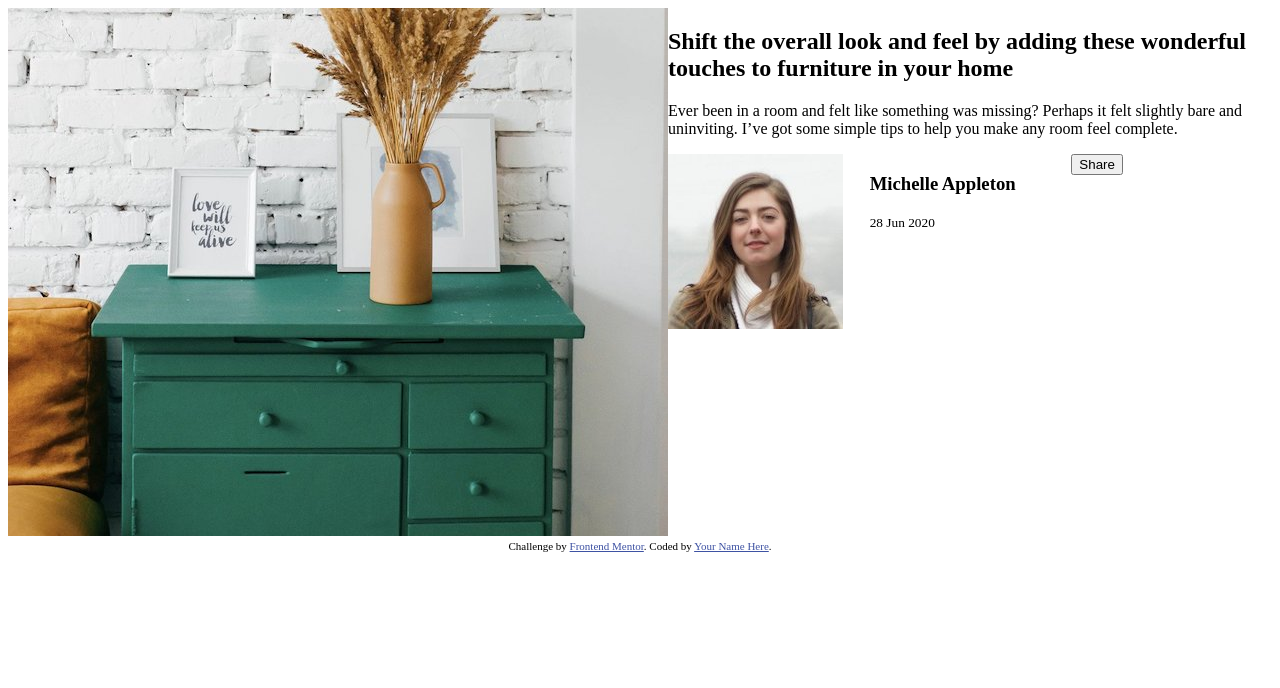
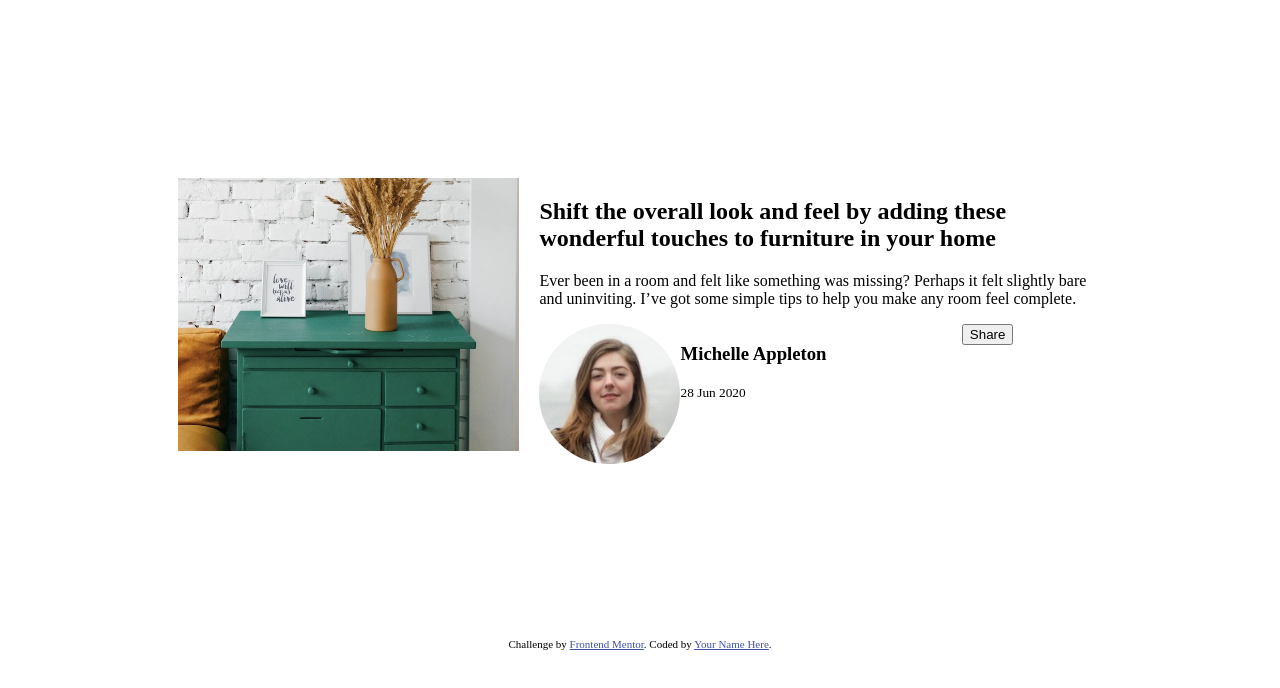
Before and after one commit to PullingStrings/article-preview-component-master, a plain HTML site: page index.html in a window 1280 px wide. Drawn offline with Linux system fonts and the light colour scheme.

Commit message:
container in the middle

```diff
--- a/index.html
+++ b/index.html
@@ -15,18 +15,30 @@
 
     .container {
       display: inline-flex;
+      margin: 10em;
     }
     .columns {
       flex-grow: 1;
+      padding: 10px;
+    }
+    .col-image img {
+      width: 100%;
+    }
+    .grid-container {
+      display: grid;
+      grid-template-columns: 1fr 2fr 1fr;
+      grid-template-rows: 1fr;
+      gap: 1px 1px;
+      grid-template-areas: ". . .";
+    }
+    .avatar img {
+      width: 100%;
+      border-radius: 100px;
+    }
+    .avatar-infomation {
+      text-align: left;
     }
 
-  .grid-container {
-  display: grid;
-  grid-template-columns: 1fr 1fr 1fr;
-  grid-template-rows: 1fr;
-  gap: 1px 1px;
-  grid-template-areas: ". . .";
-}
   </style>
 </head>
 <body>
```
